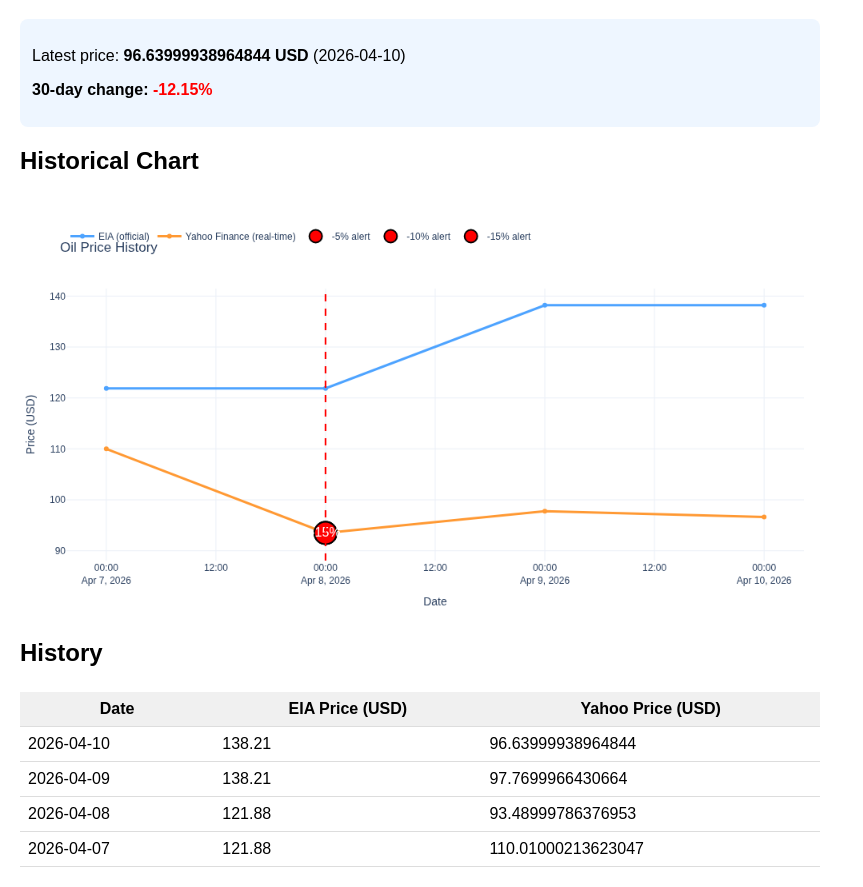
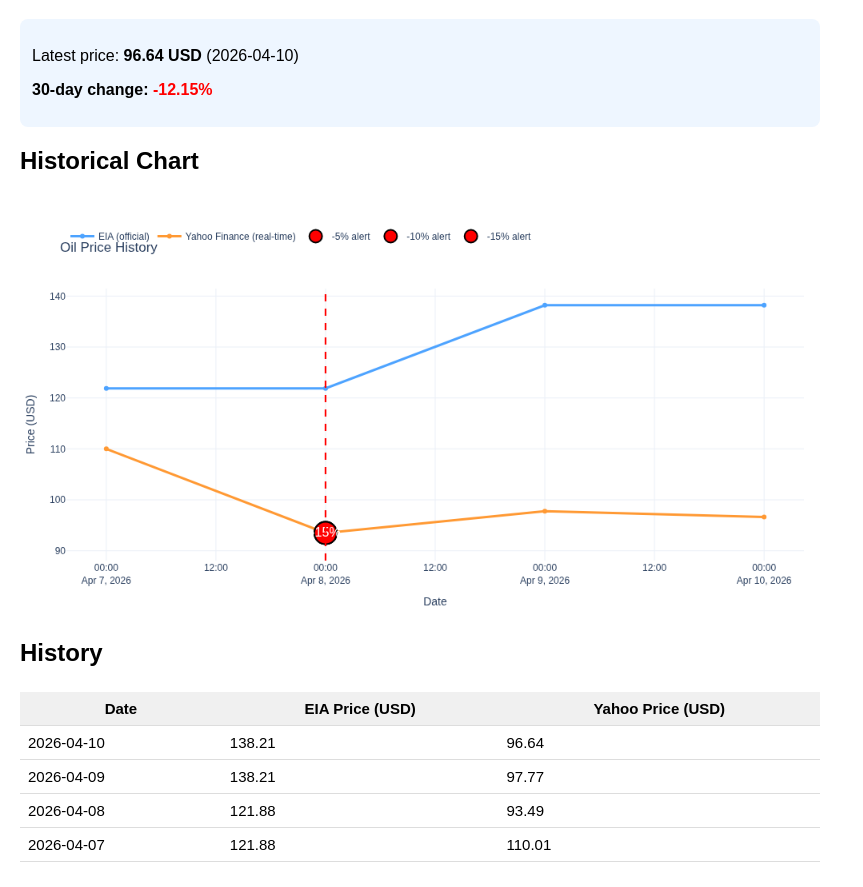
Before and after one commit to lucubratemagazine/oil-price-tracker, a plain HTML site: page index.html in a window 1280 px wide. Shown: the part 61-948 px from the top of the page, without its empty margins (0-863 px from the left). Drawn offline with Linux system fonts and the light colour scheme.

Commit message:
Update index.html

```diff
--- a/index.html
+++ b/index.html
@@ -4,41 +4,60 @@
     <meta charset="UTF-8">
     <meta name="viewport" content="width=device-width, initial-scale=1.0">
     <title>Oil Price Tracker</title>
+
     <style>
         body {
             font-family: Arial, sans-serif;
             margin: 20px;
             max-width: 800px;
         }
+
         #latest {
             background: #eef6ff;
             padding: 12px;
             border-radius: 8px;
             margin-bottom: 20px;
         }
+
         #change30d {
             font-weight: bold;
             margin-top: 6px;
         }
+
         img {
             width: 100%;
             border-radius: 8px;
             margin-top: 20px;
         }
+
         table {
             width: 100%;
             border-collapse: collapse;
             margin-top: 25px;
+            font-size: 15px;
         }
+
         th, td {
             padding: 8px;
             border-bottom: 1px solid #ddd;
         }
+
         th {
             background: #f0f0f0;
         }
+
+        /* Mobilvennlig tabell */
+        @media (max-width: 600px) {
+            table {
+                font-size: 14px;
+            }
+            th, td {
+                padding: 6px;
+            }
+        }
     </style>
 </head>
+
 <body>
 
     <h1>Oil Price Tracker</h1>
@@ -64,7 +83,7 @@
     </table>
 
     <script>
-        // Load latest price from CSV
+        // Load latest price
         fetch("history.csv")
             .then(r => r.text())
             .then(text => {
@@ -72,10 +91,10 @@
                 const last = rows[rows.length - 1].split(",");
 
                 const date = last[0];
-                const eia = last[1];
-                const yahoo = last[2];
+                const eia = parseFloat(last[1]);
+                const yahoo = parseFloat(last[2]);
 
-                const price = yahoo !== "NaN" ? yahoo : eia;
+                const price = !isNaN(yahoo) ? yahoo.toFixed(2) : eia.toFixed(2);
 
                 document.getElementById("latestPrice").innerHTML =
                     `Latest price: <strong>${price} USD</strong> (${date})`;
@@ -90,7 +109,7 @@
 
                 const color = num >= 0 ? "green" : "red";
                 document.getElementById("change30d").innerHTML =
-                    `30‑day change: <span style="color:${color}">${num}%</span>`;
+                    `30‑day change: <span style="color:${color}">${num.toFixed(2)}%</span>`;
             });
 
         // Load history table
@@ -102,11 +121,15 @@
 
                 rows.reverse().forEach(row => {
                     const cols = row.split(",");
+                    const date = cols[0];
+                    const eia = parseFloat(cols[1]);
+                    const yahoo = parseFloat(cols[2]);
+
                     const tr = document.createElement("tr");
                     tr.innerHTML = `
-                        <td>${cols[0]}</td>
-                        <td>${cols[1]}</td>
-                        <td>${cols[2]}</td>
+                        <td>${date}</td>
+                        <td>${!isNaN(eia) ? eia.toFixed(2) : "NaN"}</td>
+                        <td>${!isNaN(yahoo) ? yahoo.toFixed(2) : "NaN"}</td>
                     `;
                     body.appendChild(tr);
                 });
```
